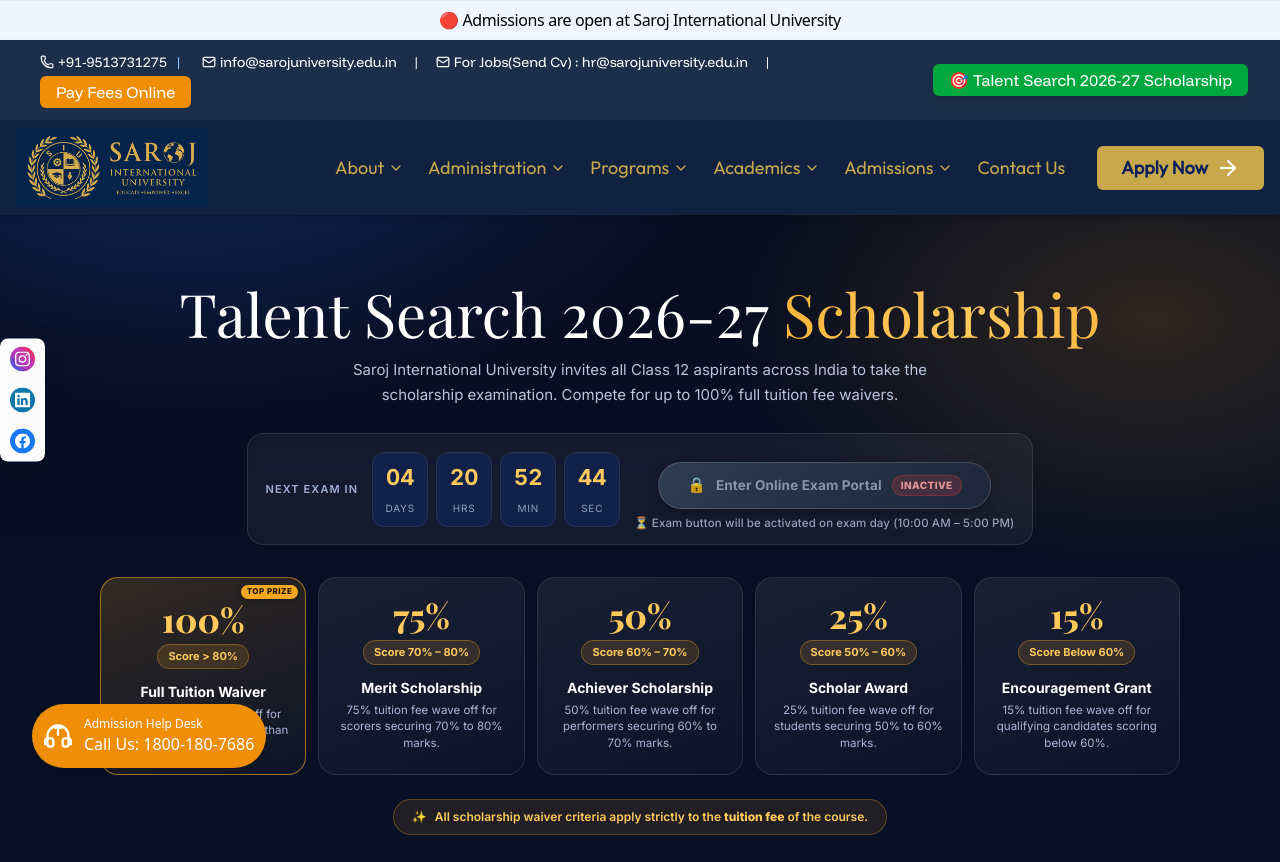
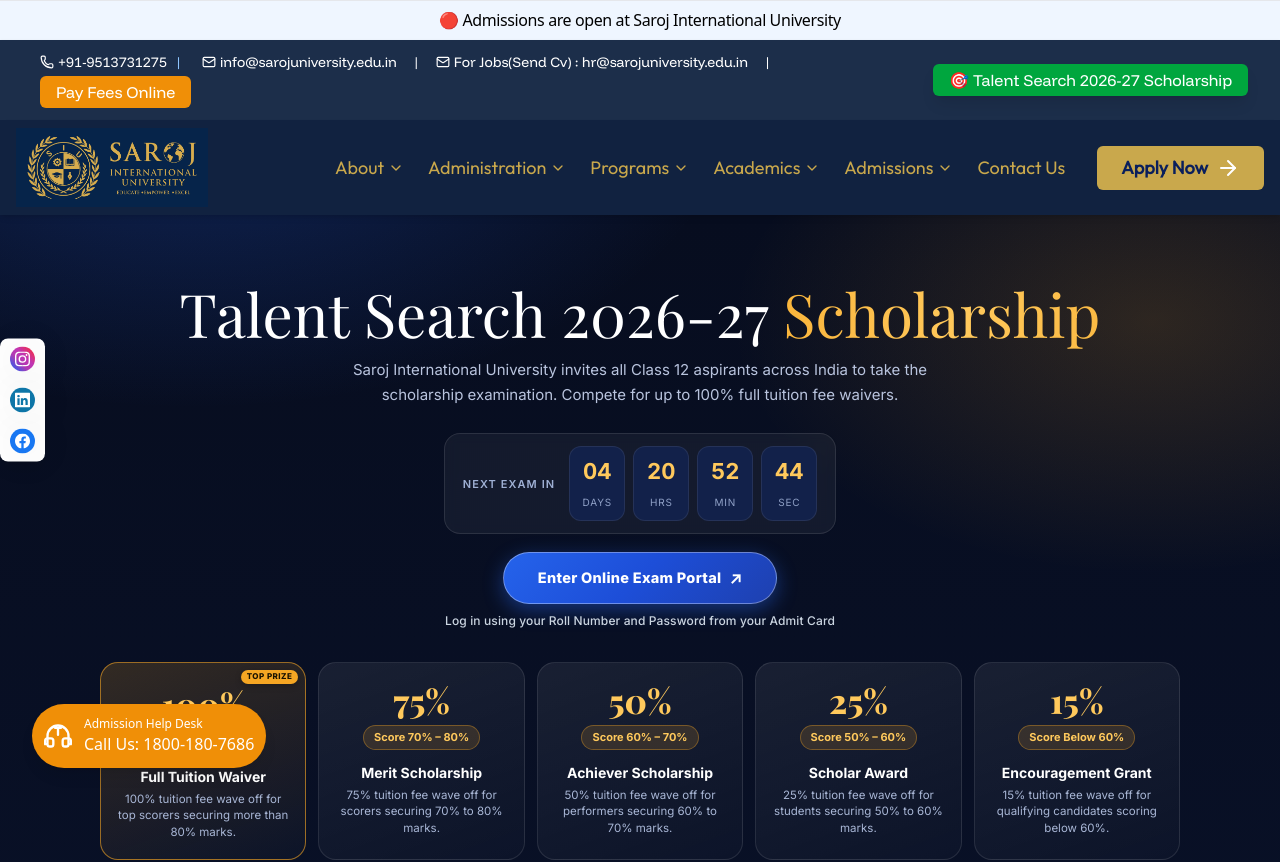
Before and after one commit to Saroj-Eductaion-Group/SIU, a React (Vite) app: page /talent-search in a window 1280 px wide. Shown: the top 862 px of the page. Built offline with nearby package versions, Linux system fonts and the light colour scheme.

Commit message:
feat: activate Enter Online Exam Portal button linking to https://talent-search-scholership.vercel.app/login, center below countdown, remove lock icon

```diff
--- a/src/pages/NeetTalentHunt.css
+++ b/src/pages/NeetTalentHunt.css
@@ -51,6 +51,12 @@
 .th-cd { min-width: 56px; padding: 8px 6px; border-radius: 12px; background: var(--navy-3); border: 1px solid rgba(255,255,255,.08); text-align: center; }
 .th-cd b { display: block; font-size: 22px; font-variant-numeric: tabular-nums; color: var(--gold-2); }
 .th-cd span { font-size: 10px; text-transform: uppercase; letter-spacing: .08em; color: #8fa0c6; }
+
+.th-exam-portal-btn:hover {
+  transform: translateY(-2px);
+  box-shadow: 0 10px 26px rgba(37, 99, 235, 0.65) !important;
+  border-color: rgba(255, 255, 255, 0.6) !important;
+}
 
 /* ---------- TIERS ---------- */
 .th-tiers {
--- a/src/pages/TalentSearchLevel1.jsx
+++ b/src/pages/TalentSearchLevel1.jsx
@@ -640,52 +640,39 @@ export default function TalentSearchLevel1() {
                   </div>
                 ))}
               </div>
+            </div>
 
-              {/* Online Exam Portal Button (Inactive until exam day as requested) */}
-              <div style={{ marginTop: '16px', display: 'flex', flexDirection: 'column', alignItems: 'center', gap: '6px' }}>
-                <button
-                  type="button"
-                  disabled
-                  title="Examination portal will be enabled on the day of the examination (10:00 AM)"
+            {/* Online Exam Portal Button (Directly Below Countdown, Centered, Active, Opens in New Tab) */}
+            <div style={{ marginTop: '18px', display: 'flex', flexDirection: 'column', alignItems: 'center', gap: '8px' }}>
+              <a
+                href="https://talent-search-scholership.vercel.app/login"
+                target="_blank"
+                rel="noopener noreferrer"
+                className="th-exam-portal-btn"
                 style={{
-                    padding: '11px 28px',
+                  padding: '13px 34px',
                   borderRadius: '9999px',
-                    fontSize: '13.5px',
-                    fontWeight: 700,
-                    background: 'linear-gradient(135deg, #334155 0%, #1e293b 100%)',
-                    color: '#94a3b8',
-                    border: '1.5px solid rgba(255, 255, 255, 0.18)',
-                    cursor: 'not-allowed',
-                    opacity: 0.9,
+                  fontSize: '14.5px',
+                  fontWeight: 800,
+                  background: 'linear-gradient(135deg, #2563eb 0%, #1d4ed8 50%, #1e40af 100%)',
+                  color: '#ffffff',
+                  border: '1.5px solid rgba(255, 255, 255, 0.35)',
+                  cursor: 'pointer',
                   display: 'inline-flex',
                   alignItems: 'center',
-                    gap: '10px',
-                    boxShadow: '0 4px 14px rgba(0, 0, 0, 0.25)',
-                    letterSpacing: '0.01em',
+                  gap: '8px',
+                  boxShadow: '0 6px 20px rgba(37, 99, 235, 0.45)',
+                  letterSpacing: '0.02em',
+                  textDecoration: 'none',
+                  transition: 'all 0.25s ease',
                 }}
               >
-                  <span style={{ fontSize: '15px' }}>🔒</span>
                 <span>Enter Online Exam Portal</span>
-                  <span
-                    style={{
-                      fontSize: '10px',
-                      background: 'rgba(239, 68, 68, 0.2)',
-                      color: '#fca5a5',
-                      border: '1px solid rgba(239, 68, 68, 0.35)',
-                      padding: '2px 8px',
-                      borderRadius: '999px',
-                      fontWeight: 800,
-                      textTransform: 'uppercase',
-                      letterSpacing: '0.04em',
-                    }}
-                  >
-                    Inactive
+                <span style={{ fontSize: '16px', fontWeight: 900 }}>↗</span>
+              </a>
+              <span style={{ fontSize: '12px', color: '#cbd5e1', fontWeight: 500, letterSpacing: '0.01em' }}>
+                Log in using your Roll Number and Password from your Admit Card
               </span>
-                </button>
-                <span style={{ fontSize: '11.5px', color: '#94a3b8', fontWeight: 500, letterSpacing: '0.01em' }}>
-                  ⏳ Exam button will be activated on exam day (10:00 AM – 5:00 PM)
-                </span>
-              </div>
             </div>
 
             <div className="th-tiers">
```
Lines whose indentation alone changed are shown as unchanged.
